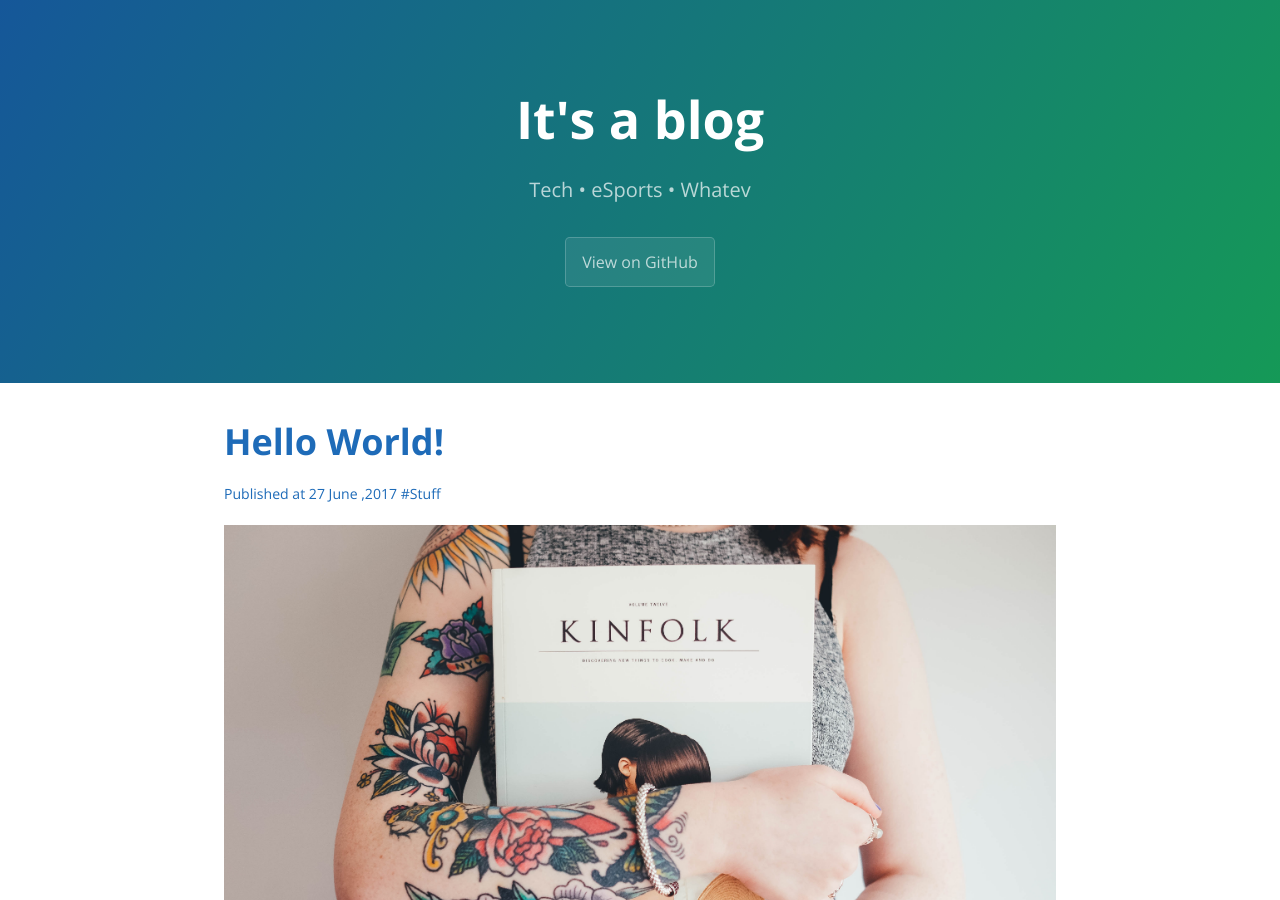
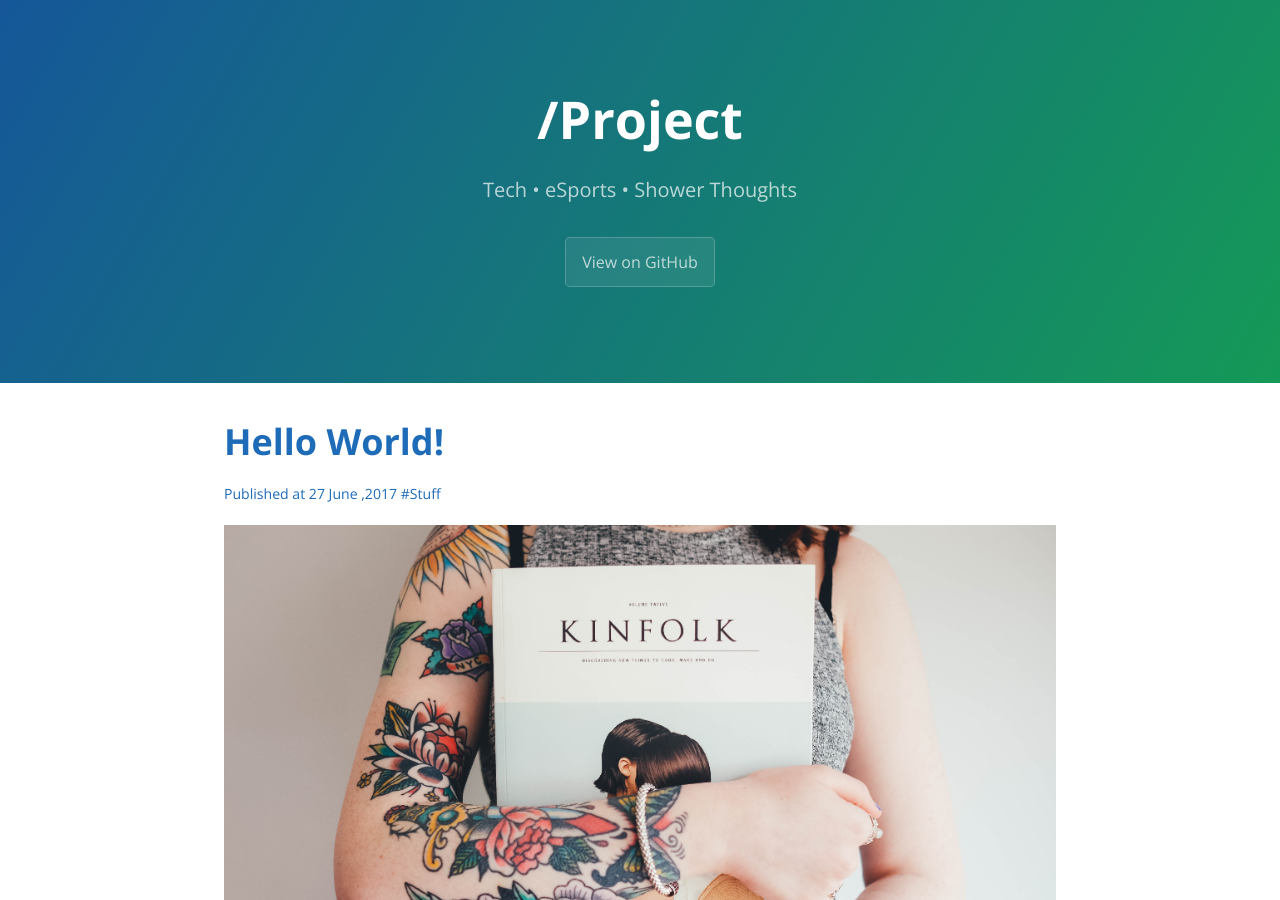
Before and after one commit to omerkaplan/project, a Jekyll site: the page built from index.md, in a window 1280 px wide and 900 px high. Built offline with Jekyll 4.4.1, drawn with Linux system fonts in a browser that asks for light colours.

Commit message:
Temporary project name

```diff
--- a/_config.yml
+++ b/_config.yml
@@ -13,9 +13,9 @@
 # you will see them accessed via {{ site.title }}, {{ site.email }}, and so on.
 # You can create any custom variable you would like, and they will be accessible
 # in the templates via {{ site.myvariable }}.
-title: It's a blog
+title: /Project
 email: email@email.com
-description: Tech &#8226; eSports &#8226; Whatev
+description: Tech &#8226; eSports &#8226; Shower Thoughts
 owner_name: "Omer Kaplan" #This appears on the title of the homepage
 baseurl: "" # the subpath of your site, e.g. /blog
 url: "" # the base hostname & protocol for your site, e.g. http://example.com
```
